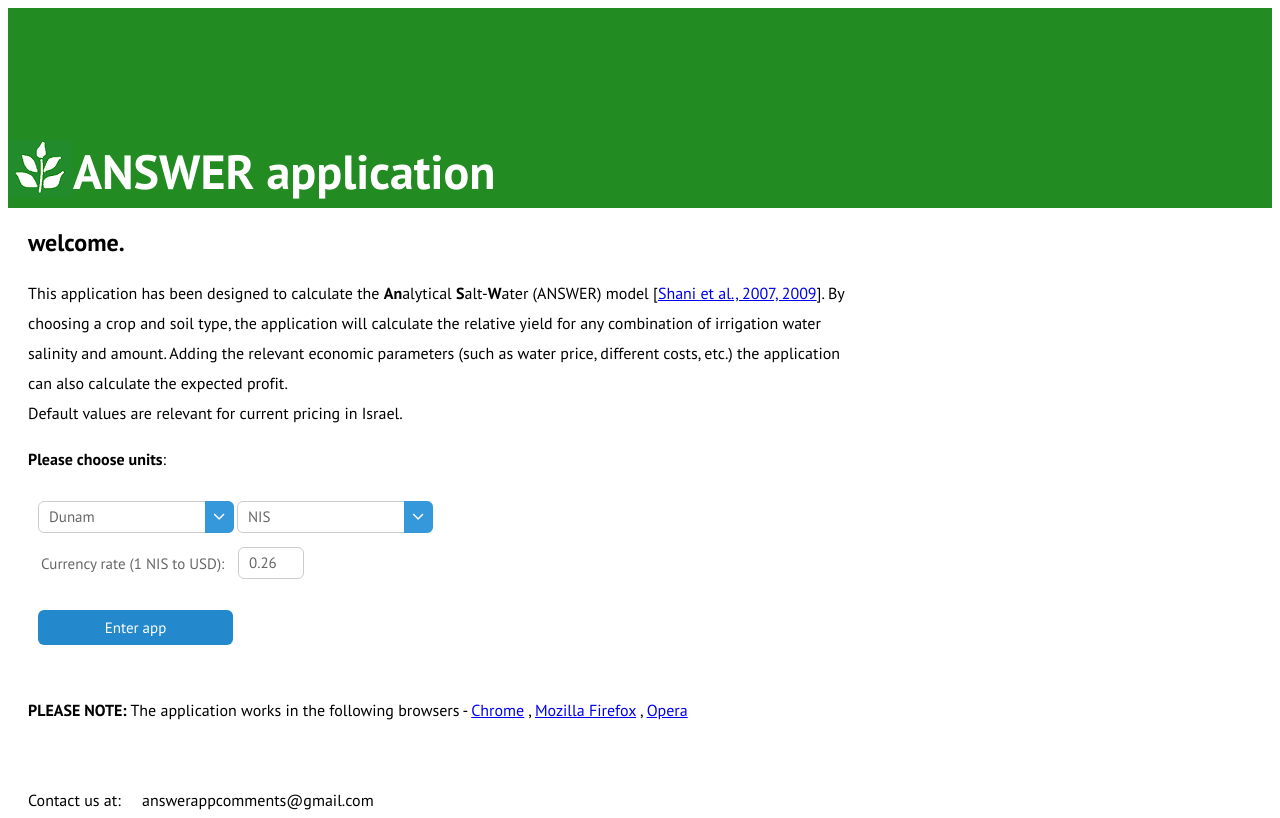
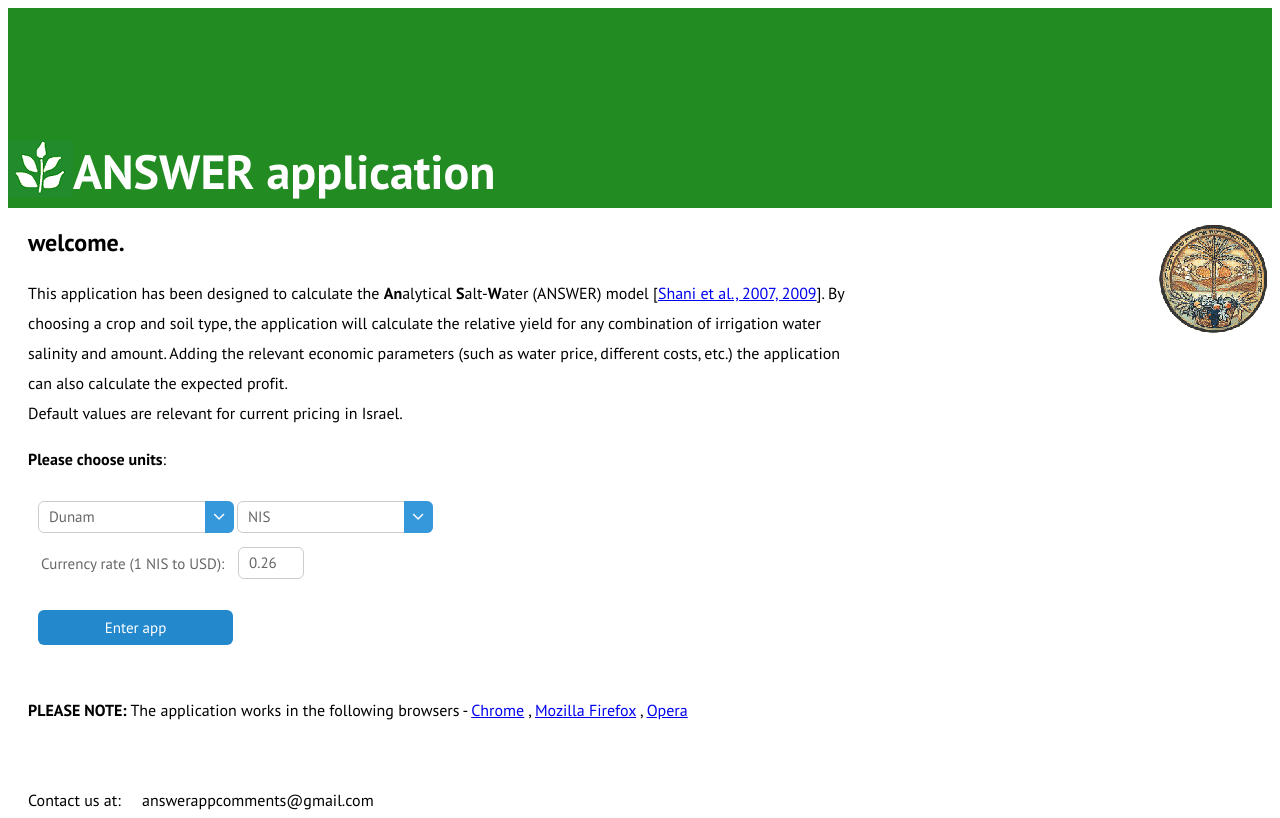
Before and after one commit to ANSWERapp/answer-app, a plain HTML site: page index.html in a window 1280 px wide. Shown: the top 818 px of the page. Drawn offline with nearby package versions, Linux system fonts and the light colour scheme; no server answers; a script that the page names is missing; files whose address does not match are found by name.

Commit message:
Update index.html

```diff
--- a/index.html
+++ b/index.html
@@ -14,6 +14,9 @@
 					style="color:white;font-family:'PT Sans',Tahoma;font-size:48px;background-color:forestgreen;height:50px;"
 					id="header">ANSWER application
 				</h1>
+			</div>
+			<div style="height:120px;float:right">
+				<img id="volcaniImage" src="research_logo.gif" style="float:right;" >
 			</div>
 		</div>
 
```
